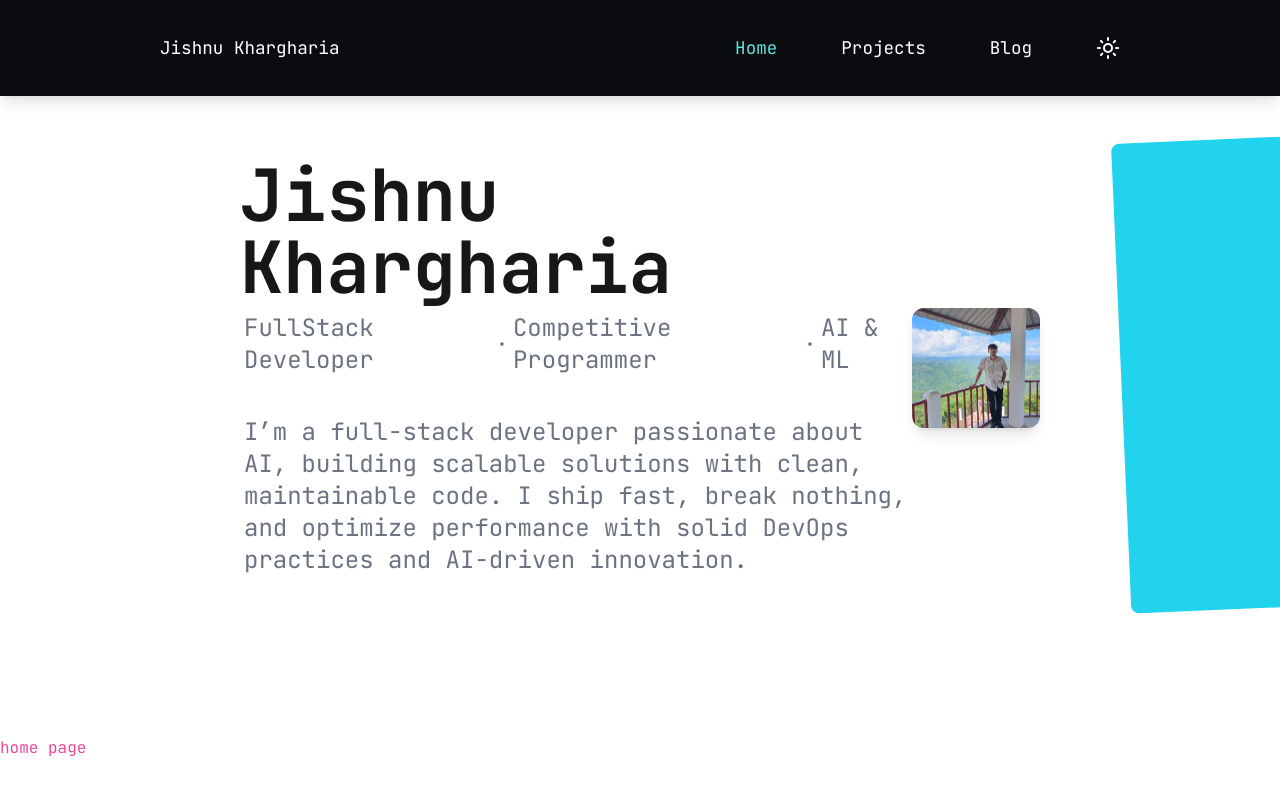
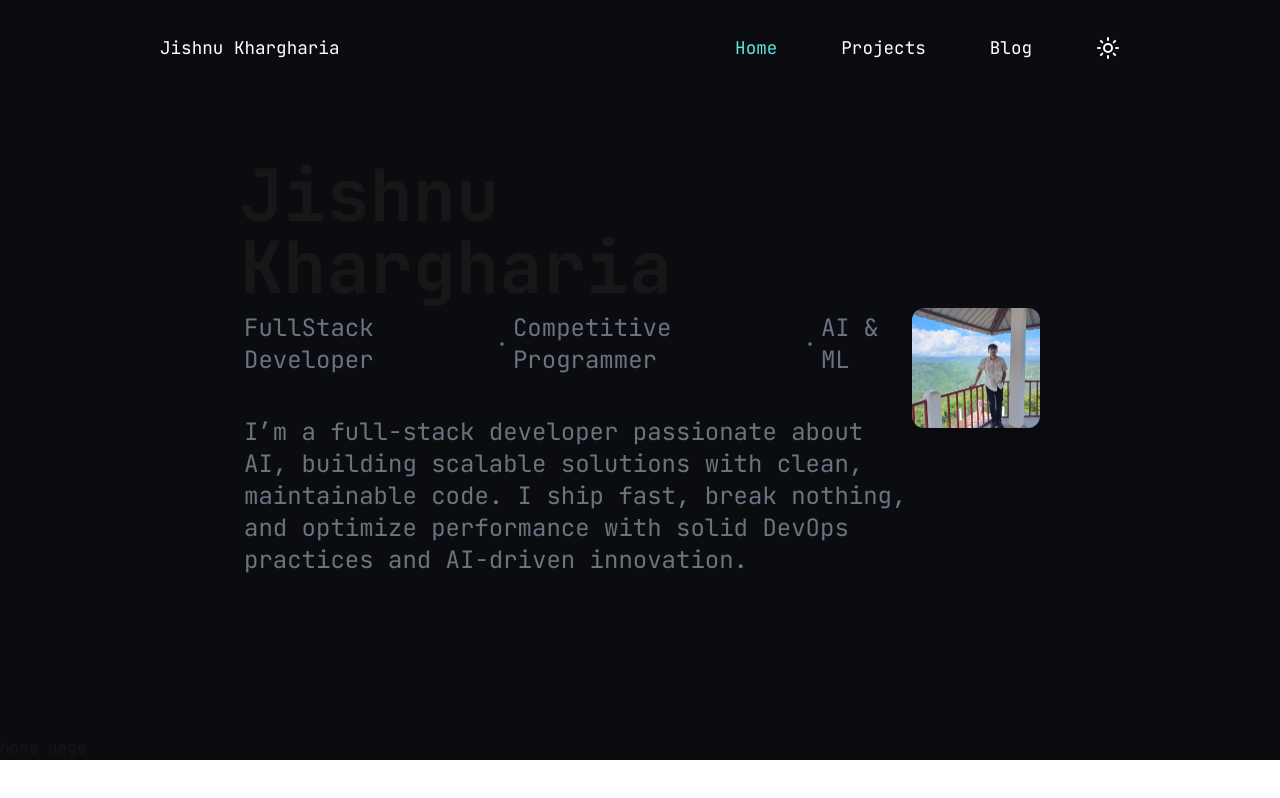
Before and after one commit to jishkhar/portfolio2, a Next.js app: page / in a window 1280 px wide. Shown: the top 798 px of the page. Built offline with nearby package versions, Linux system fonts and the light colour scheme.

Commit message:
add home

```diff
--- a/src/app/page.tsx
+++ b/src/app/page.tsx
@@ -3,9 +3,9 @@ import About from "@/components/About";
 export default function Home() {
   return (
     <>
-      <main>
+      <main className="bg-[#0b0c10]">
         <About />
-        <div className="text-pink-500">
+        <div>
           home page
         </div>
       </main>
```
